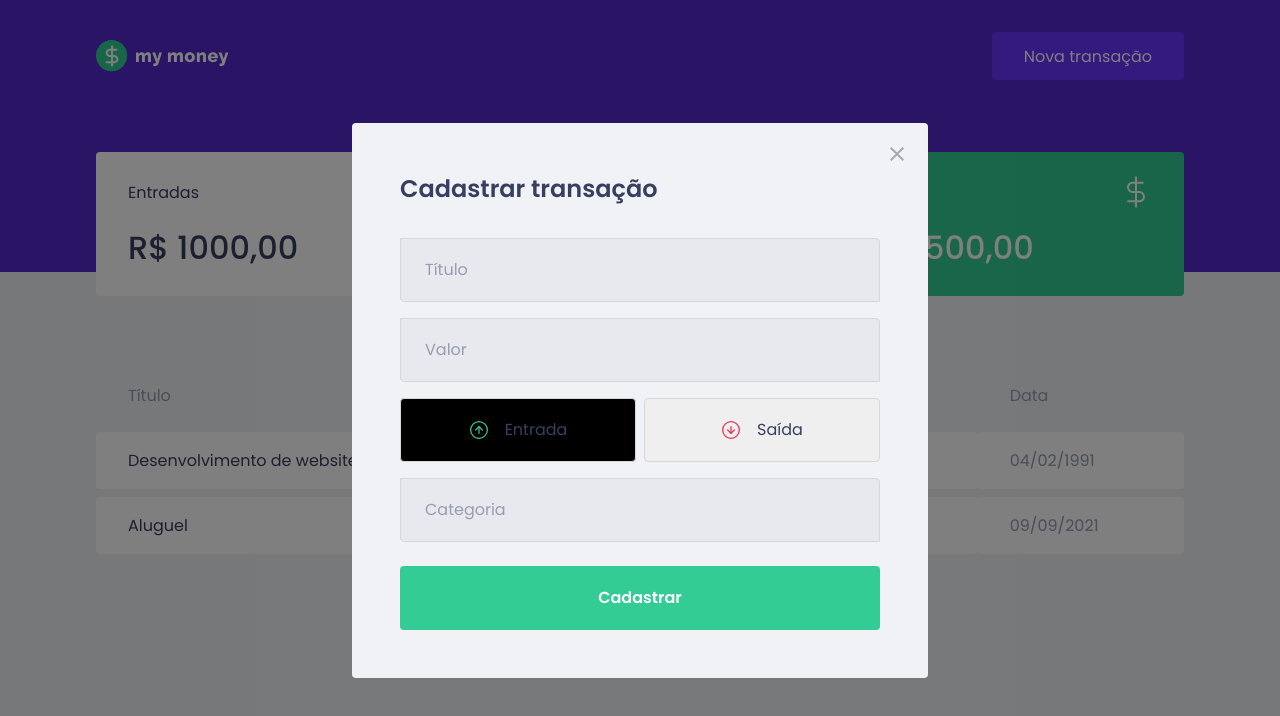
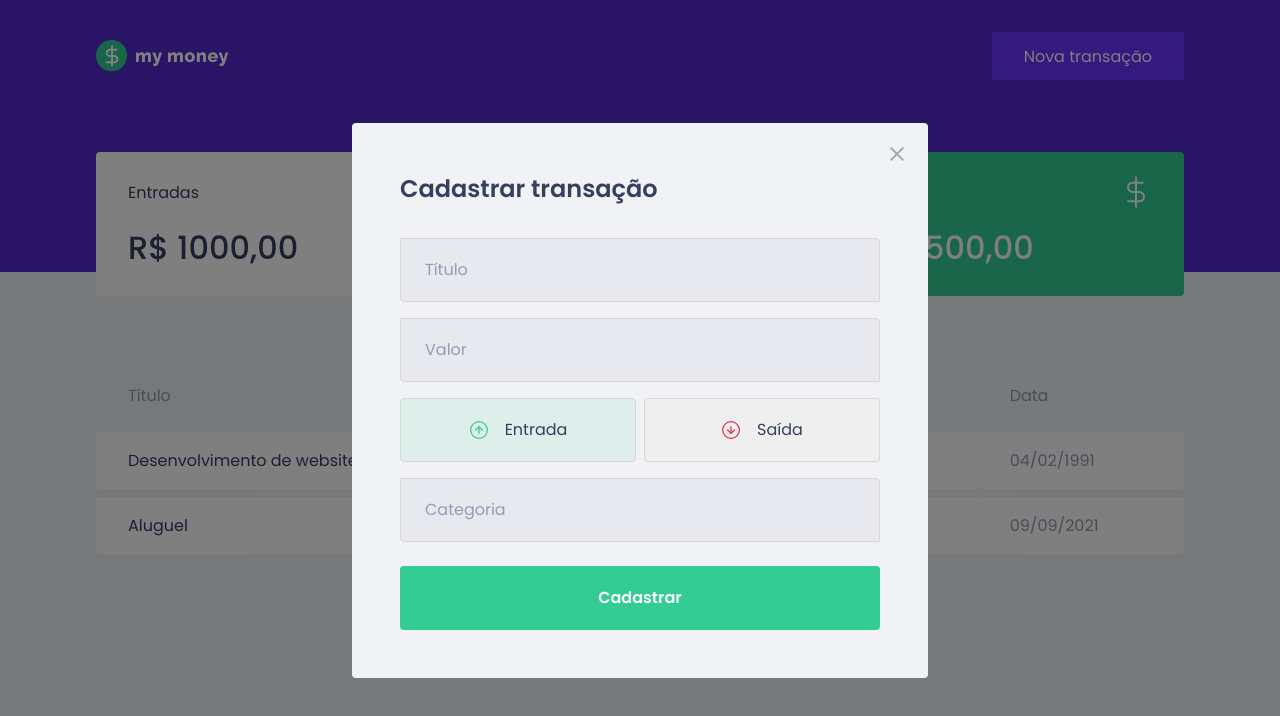
Before and after one commit to ecthon-b/mymoney, a React (Create React App) app: page / in a window 1280 px wide. Both pictures are taken after a click on the button "Nova transação". Shown: the top 716 px of the page. Built offline with nearby package versions, Linux system fonts and the light colour scheme; no server answers; what miragejs would draw is missing.

Commit message:
Colors on the button using the "polished" package

```diff
--- a/src/components/NewTransactionModal/index.tsx
+++ b/src/components/NewTransactionModal/index.tsx
@@ -37,6 +37,7 @@
                 type="button"
                 onClick={() => { setType('deposit')}}
                 isActive={ type === 'deposit'}
+                activeColor="green"
               >
                 <img src={incomeImg} alt="Entrada" />
                 <span>Entrada</span>
@@ -46,6 +47,7 @@
                 type="button"
                 onClick={() => { setType('withdraw')}}
                 isActive={ type === 'withdraw'}
+                activeColor="red"
               >
                 <img src={outcomeImg} alt="Saída" />
                 <span>Saída</span>
--- a/src/components/NewTransactionModal/styles.ts
+++ b/src/components/NewTransactionModal/styles.ts
@@ -1,5 +1,5 @@
 import styled from 'styled-components';
-import { darken } from 'polished';
+import { darken, transparentize } from 'polished';
 
 export const Container = styled.form`
     h2 {
@@ -56,14 +56,24 @@
 
 interface RadioBoxProps {
     isActive: boolean;
+    activeColor: 'green' | 'red';
 }
+
+const colors = {
+    green: '#33cc95',
+    red: '#E52E4D',
+};
 
 export const RadioBox = styled.button<RadioBoxProps>`
     height: 4rem;
         border: 1px solid #d7d7d7;
         border-radius: 0.25rem;
 
-        background: ${(props) => props.isActive ? '#000' : 'transaparent'};
+        background: ${(props) => props.isActive
+        ? transparentize(0.9, colors[props.activeColor])
+        : 'transaparent'
+        };
+
         display: flex;
         align-items: center;
         justify-content: center;
```
